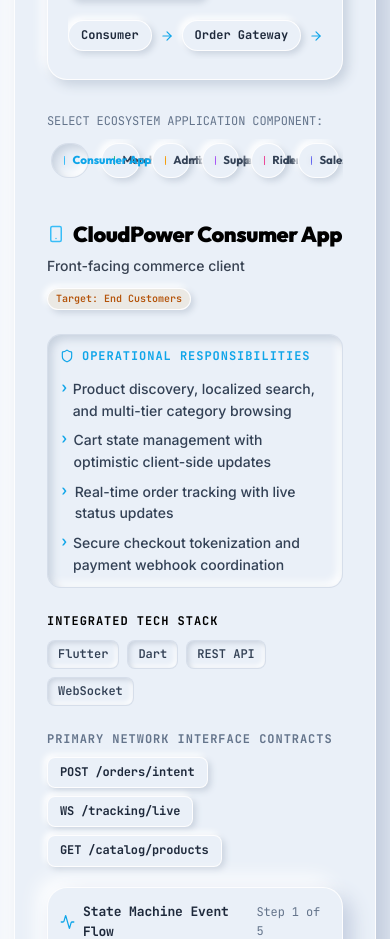
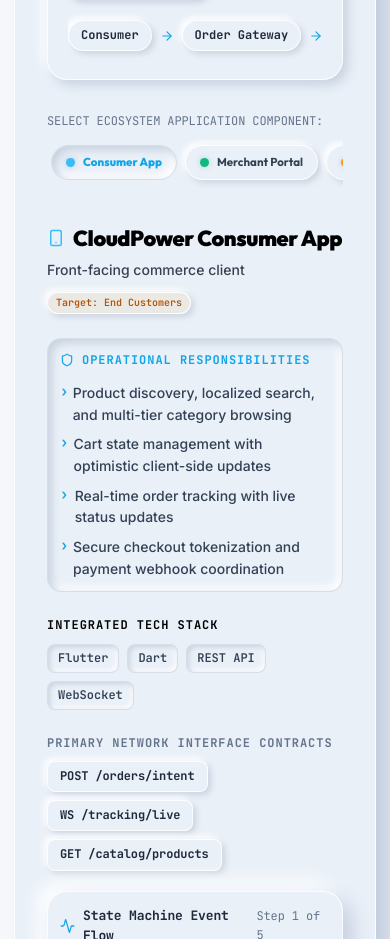
Before and after one commit to JRalex07/Portfolio, a React (Vite) app: page / in a window 390 px wide. Shown: the part 10580-11519 px from the top of the page. Built offline with nearby package versions, Linux system fonts and the light colour scheme.

Commit message:
fix(ecosystem): prevent app selector tab buttons from squishing on mobile screens

```diff
--- a/src/components/ArchitectureDiagram.tsx
+++ b/src/components/ArchitectureDiagram.tsx
@@ -65,7 +65,19 @@
         <span className="text-mono text-muted" style={{ fontSize: '0.75rem', textTransform: 'uppercase', display: 'block', marginBottom: 'var(--space-2)' }}>
           Select Ecosystem Application Component:
         </span>
-        <div className="ecosystem-nav-tabs" role="tablist">
+        <div
+          className="ecosystem-nav-tabs"
+          role="tablist"
+          style={{
+            display: 'flex',
+            gap: '8px',
+            overflowX: 'auto',
+            overflowY: 'hidden',
+            maxWidth: '100%',
+            WebkitOverflowScrolling: 'touch',
+            paddingBottom: '12px',
+          }}
+        >
           {ecosystemApps.map((app) => (
             <button
               key={app.id}
@@ -73,8 +85,14 @@
               aria-selected={selectedAppId === app.id}
               className={`app-tab-btn ${selectedAppId === app.id ? 'active' : ''}`}
               onClick={() => setSelectedAppId(app.id)}
+              style={{
+                flexShrink: 0,
+                flex: '0 0 auto',
+                minWidth: 'max-content',
+                whiteSpace: 'nowrap',
+              }}
             >
-              <span className="tab-indicator-dot" style={{ backgroundColor: app.color }} />
+              <span className="tab-indicator-dot" style={{ backgroundColor: app.color, flexShrink: 0 }} />
               <span>{app.name.replace('CloudPower ', '')}</span>
             </button>
           ))}
--- a/src/styles/components.css
+++ b/src/styles/components.css
@@ -443,17 +443,21 @@
 
 .ecosystem-nav-tabs {
   display: flex;
-  gap: var(--space-3);
+  gap: var(--space-2);
   overflow-x: auto;
-  padding: 4px;
-  padding-bottom: var(--space-3);
+  overflow-y: hidden;
+  max-width: 100%;
+  width: 100%;
+  padding: 6px 4px 14px 4px;
+  -webkit-overflow-scrolling: touch;
+  scrollbar-width: thin;
 }
 
 .app-tab-btn {
-  display: flex;
+  display: inline-flex;
   align-items: center;
   gap: var(--space-2);
-  padding: 10px 20px;
+  padding: 9px 18px;
   font-family: var(--font-heading);
   font-size: var(--text-xs);
   font-weight: 650;
@@ -464,6 +468,10 @@
   background: var(--bg-card);
   transition: all var(--transition-fast);
   white-space: nowrap;
+  flex: 0 0 auto;
+  flex-shrink: 0;
+  min-width: max-content;
+  cursor: pointer;
 }
 
 .app-tab-btn:hover {
@@ -485,6 +493,7 @@
   height: 9px;
   border-radius: 50%;
   box-shadow: 0 0 6px rgba(0, 0, 0, 0.15);
+  flex-shrink: 0;
 }
 
 .ecosystem-details-grid {
--- a/src/styles/responsive.css
+++ b/src/styles/responsive.css
@@ -292,8 +292,25 @@
     font-size: 11px !important;
   }
 
+  .ecosystem-nav-tabs {
+    display: flex !important;
+    gap: 8px !important;
+    overflow-x: auto !important;
+    overflow-y: hidden !important;
+    max-width: 100% !important;
+    width: 100% !important;
+    padding: 6px 4px 14px 4px !important;
+    -webkit-overflow-scrolling: touch !important;
+    scrollbar-width: thin;
+  }
+
   .app-tab-btn {
-    padding: 7px 12px !important;
+    display: inline-flex !important;
+    flex: 0 0 auto !important;
+    flex-shrink: 0 !important;
+    min-width: max-content !important;
+    white-space: nowrap !important;
+    padding: 7px 14px !important;
     font-size: 11.5px !important;
   }
 
```
